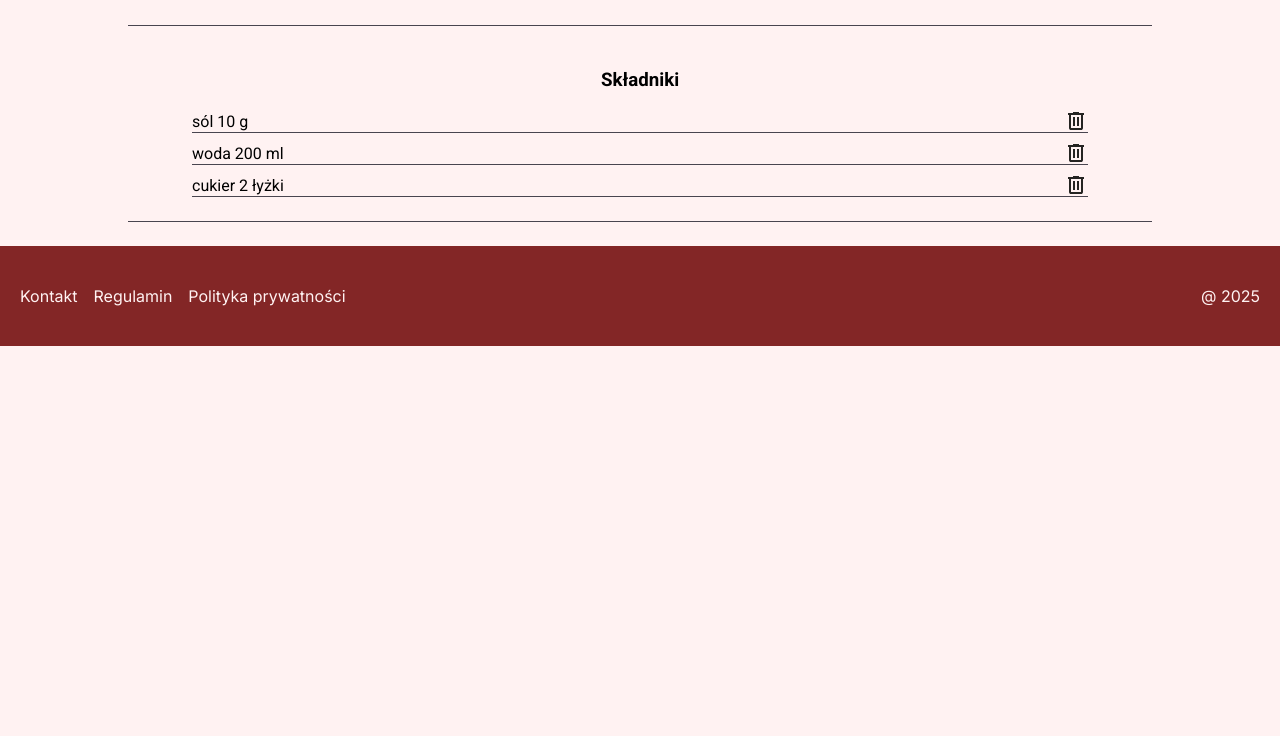
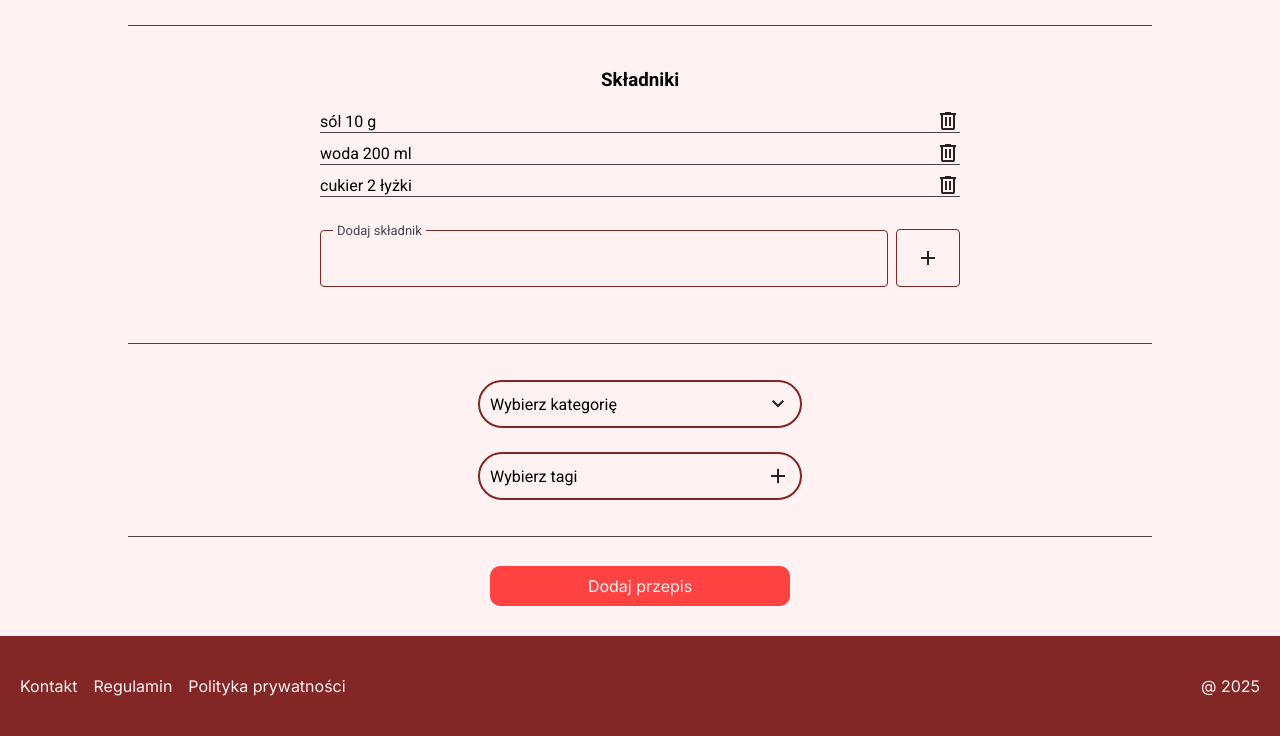
Before and after one commit to jakubjachxwicz/food-diy, a PHP site: page /add-recipe in a window 1280 px wide. Shown: the part 694-1430 px from the top of the page. Before the commit the page ends 1040 px from the top, so only its background shows below. Run offline with PHP 8.4, Linux system fonts and the light colour scheme.

Commit message:
add-recipe page ui done

```diff
--- a/public/styles/add-recipe.css
+++ b/public/styles/add-recipe.css
@@ -87,7 +87,7 @@ textarea.tips {
     display: flex;
     flex-direction: column;
     gap: 8px;
-    width: 70%;
+    width: 50%;
 }
 
 .selected-ingredients > div {
@@ -113,15 +113,95 @@ textarea.tips {
     cursor: pointer;
 }
 
+.add-ingredient-section {
+    display: flex;
+    flex-direction: row;
+    width: 50%;
+    justify-content: space-between;
+    align-items: center;
+    gap: 8px;
+    margin: 16px;
+}
 
-@media only screen and (max-width: 660px) {
-form {
-    width: 90%;
+.ingredient-input {
+    padding: 18px 16px;
 }
+
+.add-button {
+    width: 64px;
+    display: flex;
+    align-items: center;
+    justify-content: center;
+}
+
+.add-button svg {
+    fill: var(--dark-bg-color);
+    cursor: pointer;
+}
+
+.ingredient-input::before {
+    content: "Dodaj składnik" !important;
+}
+
+.add-button::before {
+    content: "" !important;
+}
+
+@media only screen and (max-width: 720px) {
+    form {
+        width: 90%;
+    }
+
+    .add-ingredient-section {
+        width: 80%;
+    }
+
+    .selected-ingredients {
+        width: 80%;
+    }
+}
+
+.categories-and-tags {
+    display: flex;
+    align-items: center;
+    justify-content: space-between;
+    gap: 8px;
+    width: 300px;
+    border: solid 2px var(--dark-red);
+    border-radius: 24px;
+    padding: 10px;
+    cursor: pointer;
+    margin: 12px;
+}
+
+.categories-and-tags svg {
+    fill: var(--dark-bg-color);
+}
+
+.add-recipe-button {
+    background-color: var(--light-red);
+    color: var(--light-bg-color);
+    font-family: "Inter", sans-serif;
+    width: 300px;
+    border: none;
+    outline: none;
+    margin: 5px 0 30px 0;
+    padding: 10px;
+    font-size: medium;
+    border-radius: 10px;
+    cursor: pointer;
 }
 
 @media only screen and (max-width: 500px) {
-form {
-    width: 95%;
+    form {
+        width: 95%;
+    }
+
+    .add-ingredient-section {
+        width: 95%;
+    }
+
+    .selected-ingredients {
+        width: 95%;
+    }
 }
-}
--- a/public/views/add-recipe.html
+++ b/public/views/add-recipe.html
@@ -83,8 +83,31 @@
     </div>
 
 
+    <div class="add-ingredient-section">
+        <div class="ingredient-input input-wrapper">
+            <input type="text" class="form-input" />
+        </div>
+
+        <div class="add-button input-wrapper">
+            <svg xmlns="http://www.w3.org/2000/svg" height="24px" viewBox="0 -960 960 960" width="24px" fill="#e3e3e3"><path d="M440-440H200v-80h240v-240h80v240h240v80H520v240h-80v-240Z"/></svg>
+        </div>
+    </div>
+
     <div class="divider"></div>
 
+    <div class="categories-and-tags">
+        <span>Wybierz kategorię</span>
+        <svg xmlns="http://www.w3.org/2000/svg" height="24px" viewBox="0 -960 960 960" width="24px" fill="#e3e3e3"><path d="M480-344 240-584l56-56 184 184 184-184 56 56-240 240Z"/></svg>
+    </div>
+
+    <div class="categories-and-tags">
+        <span>Wybierz tagi</span>
+        <svg xmlns="http://www.w3.org/2000/svg" height="24px" viewBox="0 -960 960 960" width="24px" fill="#e3e3e3"><path d="M440-440H200v-80h240v-240h80v240h240v80H520v240h-80v-240Z"/></svg>
+    </div>
+
+    <div class="divider"></div>
+
+    <button class="add-recipe-button">Dodaj przepis</button>
 
     <footer>
         <div><a>Kontakt</a><a>Regulamin</a><a>Polityka prywatności</a></div>
```
